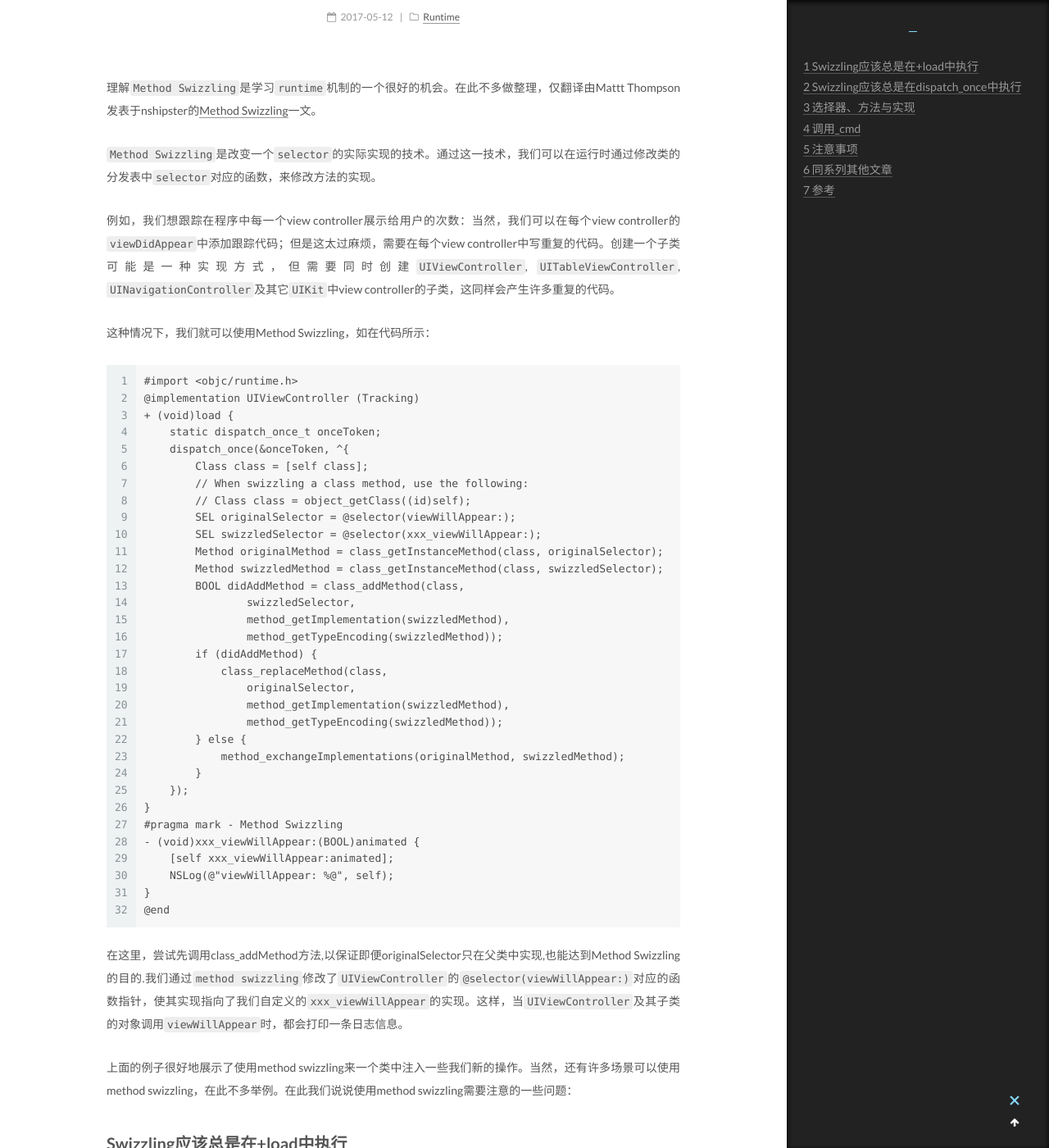
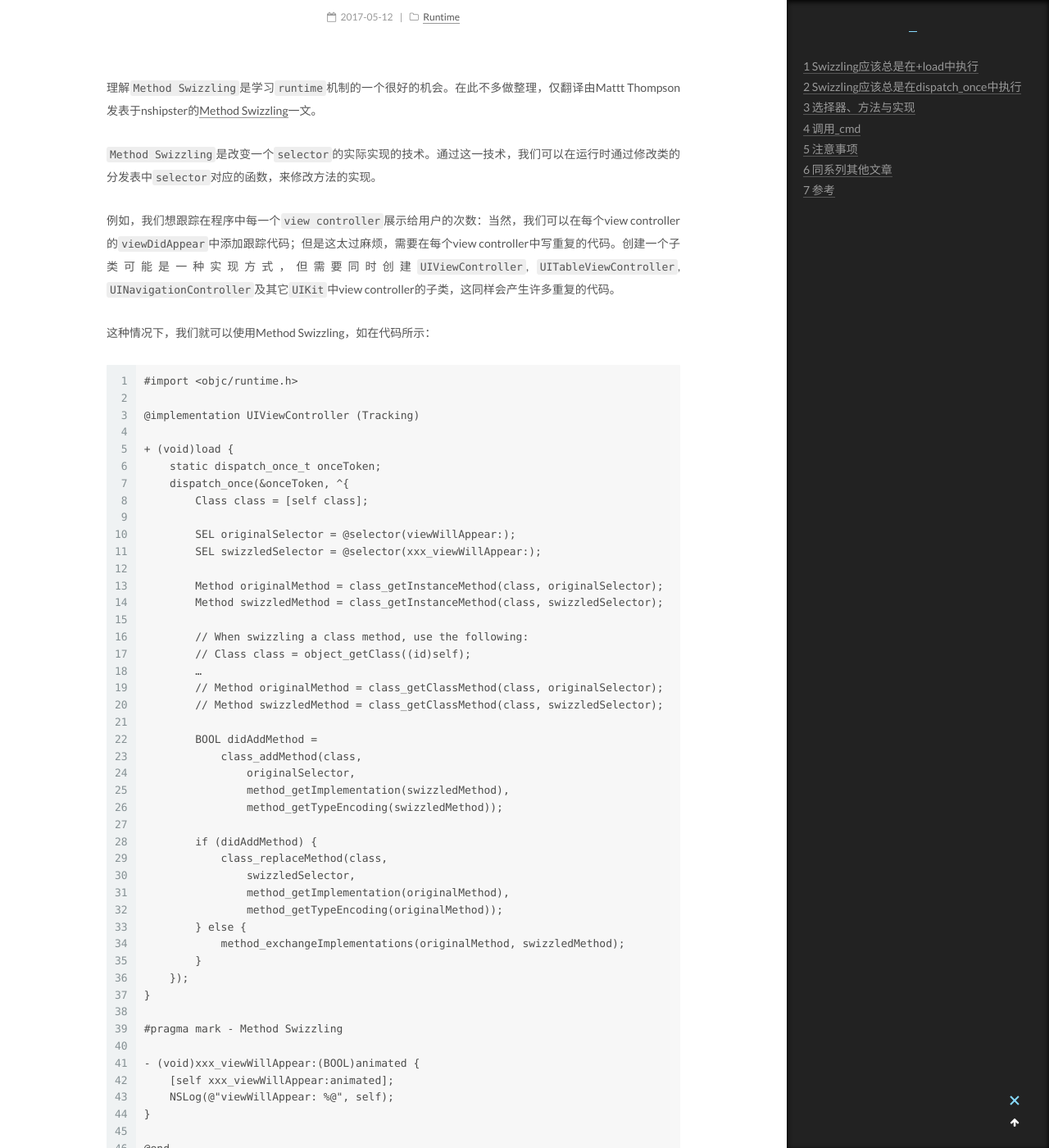
Before and after one commit to heron-newland/heron-newland.github.io, a Jekyll site: the page built from docs/_posts/2017-05-12-Objective-C Runtime 运行时之四：Method Swizzling.md, in a window 1280 px wide and 1400 px high, scrolled down 376 px. Shown: the whole window at 82% size. Built offline with Jekyll 4.4.1, drawn with Linux system fonts in a browser that asks for light colours; part of the change alters nothing that is shown; some of the changed text lies outside the part shown.

Commit message:
chnage runtime fourth chapter

````diff
--- a/docs/_posts/2017-05-12-Objective-C Runtime 运行时之四：Method Swizzling.md
+++ b/docs/_posts/2017-05-12-Objective-C Runtime 运行时之四：Method Swizzling.md
@@ -17,48 +17,79 @@ tags:
 
 `Method Swizzling`是改变一个`selector`的实际实现的技术。通过这一技术，我们可以在运行时通过修改类的分发表中`selector`对应的函数，来修改方法的实现。
 
-例如，我们想跟踪在程序中每一个view controller展示给用户的次数：当然，我们可以在每个view controller的`viewDidAppear`中添加跟踪代码；但是这太过麻烦，需要在每个view controller中写重复的代码。创建一个子类可能是一种实现方式，但需要同时创建`UIViewController`, `UITableViewController`, `UINavigationController`及其它`UIKit`中view controller的子类，这同样会产生许多重复的代码。
+例如，我们想跟踪在程序中每一个`view controller`展示给用户的次数：当然，我们可以在每个view controller的`viewDidAppear`中添加跟踪代码；但是这太过麻烦，需要在每个view controller中写重复的代码。创建一个子类可能是一种实现方式，但需要同时创建`UIViewController`, `UITableViewController`, `UINavigationController`及其它`UIKit`中view controller的子类，这同样会产生许多重复的代码。
 
 这种情况下，我们就可以使用Method Swizzling，如在代码所示：
 
 
 	#import <objc/runtime.h>
+
 	@implementation UIViewController (Tracking)
+
 	+ (void)load {
 	    static dispatch_once_t onceToken;
 	    dispatch_once(&onceToken, ^{
 	        Class class = [self class];
+
+	        SEL originalSelector = @selector(viewWillAppear:);
+	        SEL swizzledSelector = @selector(xxx_viewWillAppear:);
+
+	        Method originalMethod = class_getInstanceMethod(class, originalSelector);
+	        Method swizzledMethod = class_getInstanceMethod(class, swizzledSelector);
+
 	        // When swizzling a class method, use the following:
 	        // Class class = object_getClass((id)self);
-	        SEL originalSelector = @selector(viewWillAppear:);
-	        SEL swizzledSelector = @selector(xxx_viewWillAppear:);
-	        Method originalMethod = class_getInstanceMethod(class, originalSelector);
-	        Method swizzledMethod = class_getInstanceMethod(class, swizzledSelector);
-	        BOOL didAddMethod = class_addMethod(class,
-	                swizzledSelector,
-	                method_getImplementation(swizzledMethod),
-	                method_getTypeEncoding(swizzledMethod));
-	        if (didAddMethod) {
-	            class_replaceMethod(class,
+	        …
+	        // Method originalMethod = class_getClassMethod(class, originalSelector);
+	        // Method swizzledMethod = class_getClassMethod(class, swizzledSelector);
+
+	        BOOL didAddMethod =
+	            class_addMethod(class,
 	                originalSelector,
 	                method_getImplementation(swizzledMethod),
 	                method_getTypeEncoding(swizzledMethod));
+
+	        if (didAddMethod) {
+	            class_replaceMethod(class,
+	                swizzledSelector,
+	                method_getImplementation(originalMethod),
+	                method_getTypeEncoding(originalMethod));
 	        } else {
 	            method_exchangeImplementations(originalMethod, swizzledMethod);
 	        }
 	    });
 	}
+
 	#pragma mark - Method Swizzling
+
 	- (void)xxx_viewWillAppear:(BOOL)animated {
 	    [self xxx_viewWillAppear:animated];
 	    NSLog(@"viewWillAppear: %@", self);
 	}
+
 	@end
 
+上面的代码先尝试添加原 selector 是为了做一层保护，因为如果这个类没有实现原始方法"originalSel" ，但其父类实现了，那 class_getInstanceMethod 会返回父类的方法。这样 method_exchangeImplementations 替换的是父类的那个方法，这当然不是你想要的。所以我们先尝试添加 originalSel ，如果已经存在，再用 method_exchangeImplementations 把原方法的实现跟新的方法实现给交换掉。
 
-在这里，尝试先调用class_addMethod方法,以保证即便originalSelector只在父类中实现,也能达到Method Swizzling的目的.我们通过`method swizzling`修改了`UIViewController`的`@selector(viewWillAppear:)`对应的函数指针，使其实现指向了我们自定义的`xxx_viewWillAppear`的实现。这样，当`UIViewController`及其子类的对象调用`viewWillAppear`时，都会打印一条日志信息。
+很多文章中方法交换直接使用
 
-上面的例子很好地展示了使用method swizzling来一个类中注入一些我们新的操作。当然，还有许多场景可以使用method swizzling，在此不多举例。在此我们说说使用method swizzling需要注意的一些问题：
+```objective-c
+  Method originalMethod = class_getInstanceMethod(class, originalSelector);
+  Method swizzledMethod = class_getInstanceMethod(class, swizzledSelector);
+  method_exchangeImplementations(originalMethod, swizzledMethod);
+```
+
+以上代码看起来米有什么问题， 但是当子类没有实现originalMethod，而是只有父类实现了`originalMethod`时，此时交换的交换之后就变成了父类某个方法和子类的某个方法交换，那么使用父类调用子类方法是有问题的。
+
+首先，前面我们已经讲解了`selector, method, implementation` 这三个概念之间关系的最好方式是：在运行时，类（Class）维护了一个消息分发列表来解决消息的正确发送。每一个消息列表的入口是一个方法（Method），这个方法映射了一对键值对，其中键值是这个方法的名字 selector（SEL），值是指向这个方法实现的函数指针` implementation（IMP）`。 `Method swizzling `修改了类的消息分发列表使得已经存在的 selector 映射了另一个实现` implementation`，同时重命名了原生方法的实现为一个新的 `selector`。
+
+假设父类有个方法`method`，子类未重写method方法，子类的中想要拿来替换的方法为swizzledMethod。
+
+如果只是单纯的使用`method_exchangeImplementations`进行方法交换, 在子类的实例中调用method方法时，确实按预期正常运行的,在父类的实例中调用method方法时，就开始崩溃了。因为方法交换后，method方法的IMP其实和子类swizzledMethod的IMP进行了交换，此时等同于父类调用子类方法，当然会崩溃。
+
+那么使用 `class_addMethod`先判断了子类中是否有method方法,如果有，则添加失败，直接进行交换,如果没有，则添加成功，将`swizzledMethod`的`IMP`赋值给`method`这个`Selector`，然后在将`method`的`IMP`（其实是父类中的实现）赋值给`swizzledMethod`这个`Selector`。
+
+上面的例子很好地展示了使用`method swizzling`来一个类中注入一些我们新的操作。当然，还有许多场景可以使用`method swizzling`，在此不多举例。在此我们说说使用`method swizzling`需要注意的一些问题：
 
 ## Swizzling应该总是在+load中执行
 
````
